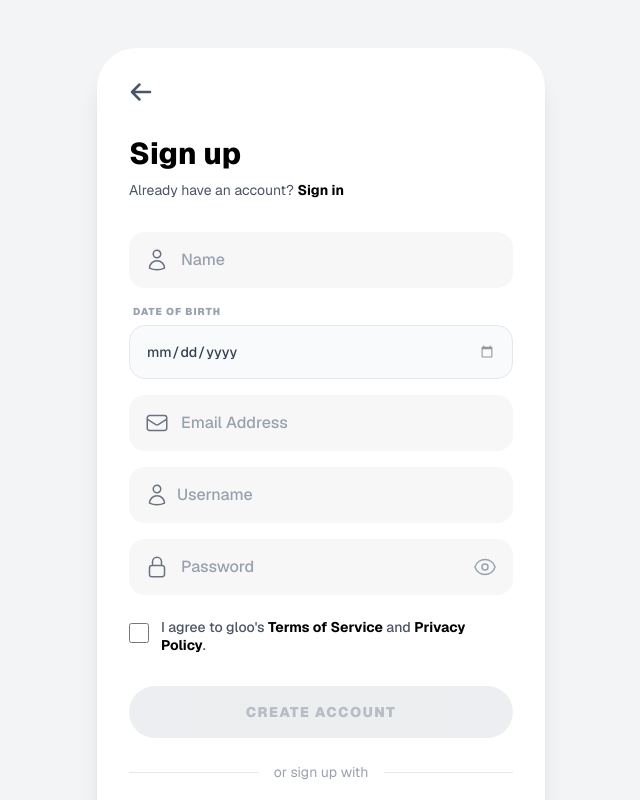
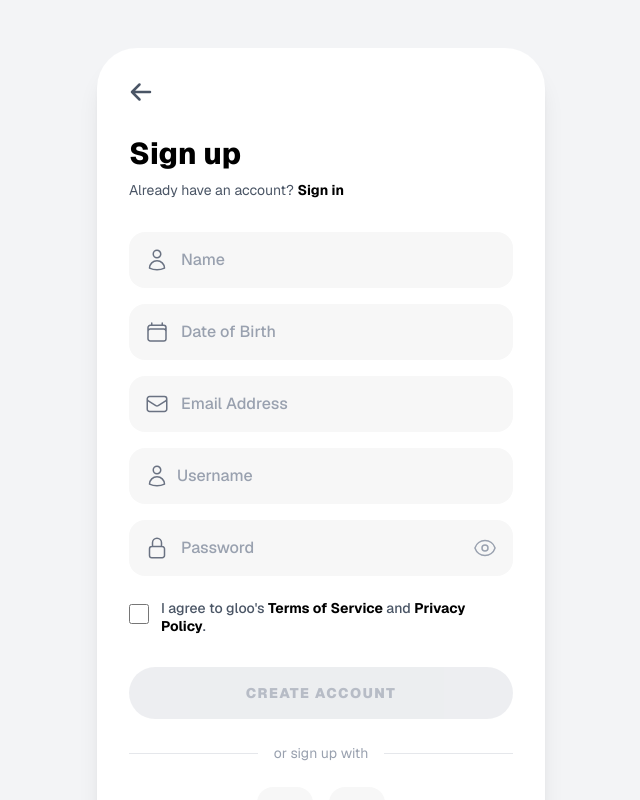
Before and after one commit to alexricardo02/gloo-app, a Next.js app: page /en/register in a window 1280 px wide. Shown: the top 800 px of the page, without its empty margins (319-959 px from the left). Built offline with nearby package versions, Linux system fonts and the light colour scheme; no server answers.

Commit message:
feat: register page UI adpated

```diff
--- a/app/[locale]/register/page.tsx
+++ b/app/[locale]/register/page.tsx
@@ -16,6 +16,8 @@ export default function RegisterPage() {
   const locale = useLocale();
   const [error, setError] = useState("");
   const [agreed, setAgreed] = useState(false);
+
+  const [dob, setDob] = useState("");
 
   async function handleSubmit(formData: FormData) {
     const result = await registerUser(formData, locale);
@@ -84,16 +86,30 @@ export default function RegisterPage() {
           {/* Row 2: Date of Birth (Below names) */}
           {/* --- MODERNIZED DATE OF BIRTH SELECTOR --- */}
           {/* Why: We transform the native picker into a premium custom UI block using specialized Tailwind utility spacing and color focus overrides. */}
-          <div className="space-y-1.5 relative">
-            <label className="block text-[10px] font-black uppercase tracking-widest text-gray-400 ml-1">
-              {t("dobPlaceholder")}
-            </label>
+          <div className="relative flex items-center bg-[#F7F7F7] rounded-2xl px-4 py-4 focus-within:ring-2 focus-within:ring-black/20 transition-all w-full overflow-hidden">
+
+            {/* Calendar Icon */}
+            <svg xmlns="http://www.w3.org/2000/svg" fill="none" viewBox="0 0 24 24" strokeWidth={1.5} stroke="currentColor" className="w-6 h-6 text-gray-500 shrink-0">
+              <path strokeLinecap="round" strokeLinejoin="round" d="M6.75 3v2.25M17.25 3v2.25M3 18.75V7.5a2.25 2.25 0 0 1 2.25-2.25h13.5A2.25 2.25 0 0 1 21 7.5v11.25m-18 0A2.25 2.25 0 0 0 5.25 21h13.5A2.25 2.25 0 0 0 21 18.75m-18 0v-7.5A2.25 2.25 0 0 1 5.25 9h13.5A2.25 2.25 0 0 1 21 11.25v7.5" />
+            </svg>
+
+            {/* Custom Fake Placeholder */}
+            {!dob && (
+              <span className="absolute left-[3.25rem] text-gray-400 font-medium pointer-events-none">
+                {t('dobPlaceholder')}
+              </span>
+            )}
+
             <input
               type="date"
               name="birthDate"
               required
               max={maxDate}
-              className="w-full bg-gray-50 border border-gray-200 rounded-2xl p-4 text-sm font-medium text-gray-700 focus:outline-none focus:border-[#FF725E] transition-all appearance-none cursor-pointer [&::-webkit-calendar-picker-indicator]:opacity-40 [&::-webkit-calendar-picker-indicator]:hover:opacity-100 [&::-webkit-calendar-picker-indicator]:transition-opacity"
+              value={dob}
+              onChange={(e) => setDob(e.target.value)}
+              className={`bg-transparent outline-none w-full ml-3 font-medium cursor-pointer relative z-10
+                ${dob ? 'text-gray-800' : 'text-transparent'}
+                [&::-webkit-calendar-picker-indicator]:absolute [&::-webkit-calendar-picker-indicator]:inset-0 [&::-webkit-calendar-picker-indicator]:w-full [&::-webkit-calendar-picker-indicator]:h-full [&::-webkit-calendar-picker-indicator]:opacity-0 [&::-webkit-calendar-picker-indicator]:cursor-pointer`}
             />
           </div>
 
```
